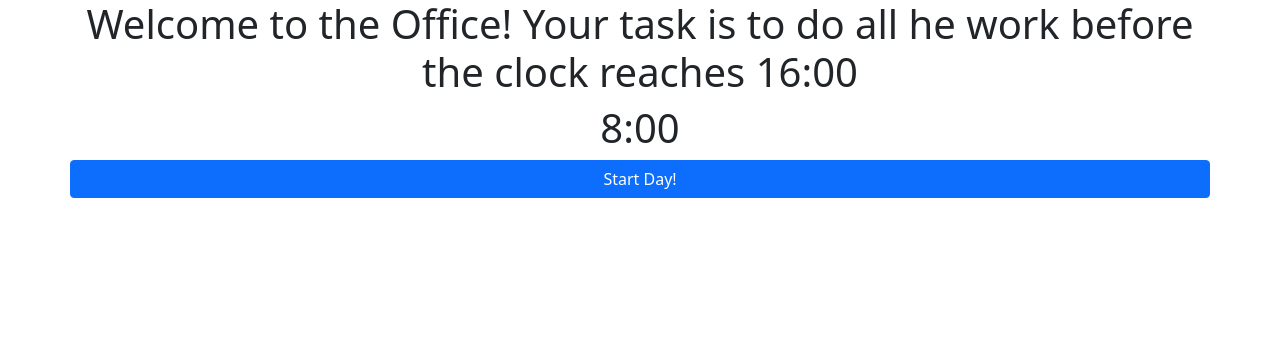
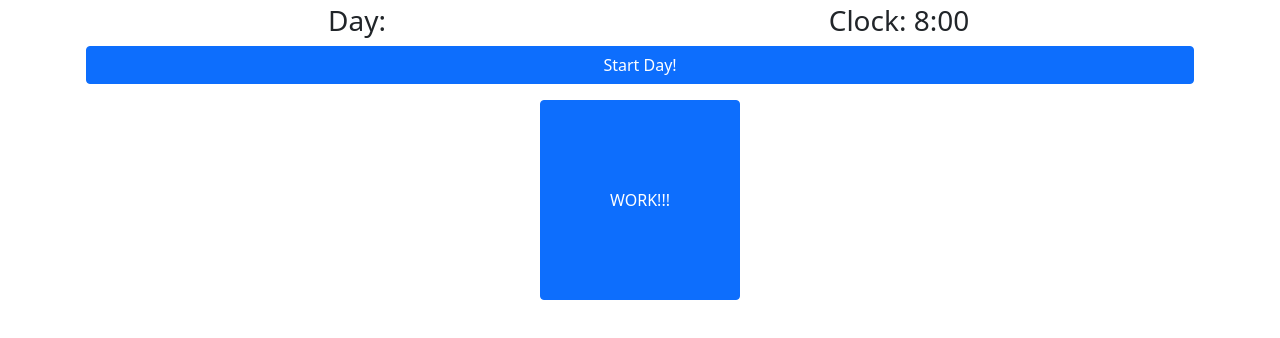
Before and after one commit to Pepice23/zafi-vue-alpha, a Vue app: page /office in a window 1280 px wide. Shown: the top 338 px of the page. Built offline with nearby package versions, Linux system fonts and the light colour scheme.

Commit message:
added some styling

```diff
--- a/src/components/OfficeClock.vue
+++ b/src/components/OfficeClock.vue
@@ -1,5 +1,12 @@
 <template>
-  <h1>{{ officeStore.time }}:00</h1>
+  <div class="row">
+    <div class="col">
+      <h3>Day: {{ officeStore.dayNumber }}</h3>
+    </div>
+    <div class="col">
+      <h3>Clock: {{ officeStore.time }}:00</h3>
+    </div>
+  </div>
   <button
     class="btn btn-primary"
     @click="officeStore.startTimer"
--- a/src/views/OfficeView.vue
+++ b/src/views/OfficeView.vue
@@ -1,15 +1,17 @@
 <template>
-  <h1>
-    Welcome to the Office! Your task is to do all he work before the clock
-    reaches 16:00
-  </h1>
-  <div class="row">
+  <div class="row m-1">
     <OfficeClock />
+  </div>
+  <div class="row m-3">
+    <div class="col">
+      <BigWorkButton></BigWorkButton>
+    </div>
   </div>
 </template>
 
 <script setup>
 import OfficeClock from "../components/OfficeClock.vue";
+import BigWorkButton from "../components/BigWorkButton.vue";
 </script>
 
 <style scoped></style>
```
